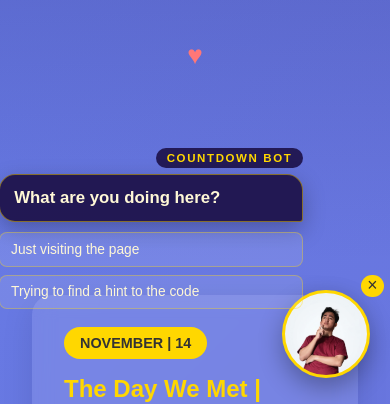
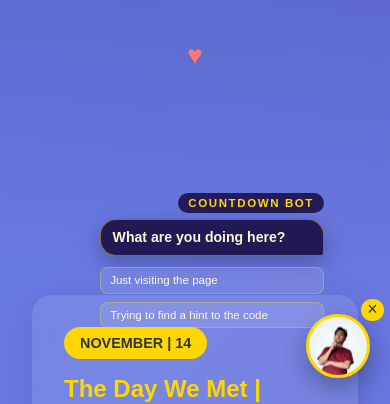
Before and after one commit to N3stie/Chard, a plain HTML site: page index.html in a window 390 px wide. Shown: the part 454-858 px from the top of the page. Drawn offline with Linux system fonts and the light colour scheme.

Commit message:
resize the bot

```diff
--- a/style.css
+++ b/style.css
@@ -649,7 +649,43 @@ body {
     }
 
     .countdown-bot {
+        width: 4.5rem;
+        min-height: 4.5rem;
         right: 0.75rem;
         bottom: 0.75rem;
     }
+
+    .bot-avatar {
+        width: 4rem;
+        height: 4rem;
+    }
+
+    .bot-content {
+        width: min(14rem, calc(100vw - 1.5rem));
+        right: 3.35rem;
+        bottom: 3.1rem;
+    }
+
+    .bot-question {
+        padding: 0.55rem 0.7rem;
+        font-size: 0.88rem;
+    }
+
+    .bot-option {
+        padding: 0.4rem 0.55rem;
+        font-size: 0.72rem;
+    }
+
+    .bot-reply {
+        padding: 0.55rem 0.7rem;
+        font-size: 0.75rem;
+    }
+
+    .bot-open {
+        right: 0.75rem;
+        bottom: 0.75rem;
+        width: 3.25rem;
+        height: 3.25rem;
+        font-size: 0.62rem;
+    }
 }
```
